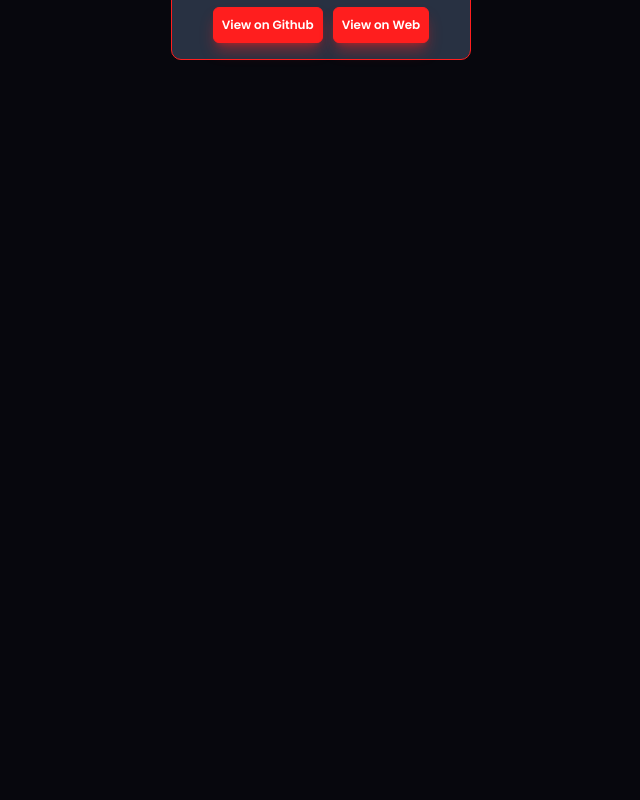
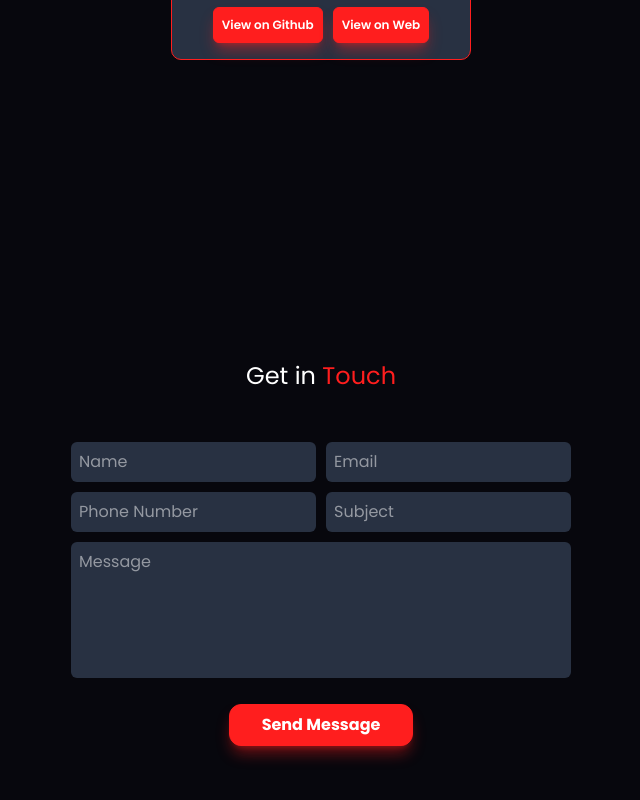
Before and after one commit to Matheus-Aguiarr/portfolio, a React (Vite) app: page / in a window 1280 px wide. Shown: the part 2071-2871 px from the top of the page, without its empty margins (319-959 px from the left). Before the commit the page ends 2181 px from the top, so only its background shows below. Built offline with nearby package versions, Linux system fonts and the light colour scheme.

Commit message:
Add: contact

```diff
--- a/src/App.jsx
+++ b/src/App.jsx
@@ -5,6 +5,7 @@ import Skills from "./components/Skills/Skills.jsx";
 import { useState } from "react";
 import Portfolio from "./components/Portfolio/Portfolio.jsx";
 import Particles from "./Animations/Particles.jsx";
+import Contact from "./components/Contact/Contact.jsx";
 
 function App() {
   const [isMenuOpen, setIsMenuOpen] = useState(false);
@@ -39,6 +40,7 @@ function App() {
         <Home onClick={closeMenu} />
         <Skills onClick={closeMenu} />
         <Portfolio onClick={closeMenu} />
+        <Contact onClick={closeMenu} />
       </div>
     </div>
   );
--- /dev/null
+++ b/src/components/Contact/Contact.css
@@ -0,0 +1,20 @@
+.contact-form input:focus,
+.contact-form textarea:focus {
+  outline: none;
+  box-shadow: inset 2px 2px 3px 1px rgba(0, 0, 0, 0.363);
+  transition: 0.2s ease-in-out;
+}
+
+@media (max-width: 768px) {
+  .contact-form div {
+    flex-direction: column;
+  }
+
+  .contact-form div input {
+    width: 100%;
+  }
+
+  .contact-form {
+    width: 80%;
+  }
+}
--- /dev/null
+++ b/src/components/Contact/Contact.jsx
@@ -0,0 +1,71 @@
+import "./Contact.css";
+
+const Contact = ({ onClick }) => {
+  return (
+    <div
+      onClick={onClick}
+      className="contact mt-[300px] mb-[200px] max-w-[100vw]"
+      id="contact"
+    >
+      <h1 className="text-white text-2xl text-center mb-[50px]">
+        Get in <span className="text-[var(--main-color)]">Touch</span>
+      </h1>
+      <div className="contact-container ">
+        <form
+          action=""
+          className="contact-form flex flex-col gap-[10px] w-[500px] m-auto"
+        >
+          <div className="flex flex-row gap-[10px]">
+            <input
+              type="text"
+              placeholder="Name"
+              name="name"
+              required
+              className="bg-[var(--bg-color03)] p-2 text-white rounded-md w-[50%] border-none"
+            />
+            <input
+              type="email"
+              placeholder="Email"
+              name="email"
+              required
+              className="bg-[var(--bg-color03)] p-2 text-white rounded-md w-[50%] border-none"
+            />
+          </div>
+          <div className="flex flex-row gap-[10px]">
+            <input
+              type="tel"
+              placeholder="Phone Number"
+              name="phone"
+              required
+              className="bg-[var(--bg-color03)] p-2 text-white rounded-md w-[50%] border-none"
+            />
+            <input
+              type="text"
+              placeholder="Subject"
+              name="subject"
+              required
+              className="bg-[var(--bg-color03)] p-2 text-white rounded-md w-[50%] border-none"
+            />
+          </div>
+          <div className="flex flex-col gap-[10px]">
+            <textarea
+              placeholder="Message"
+              name="message"
+              rows="5"
+              required
+              className="bg-[var(--bg-color03)] p-2 text-white rounded-md resize-none"
+            ></textarea>
+            <button
+              type="submit"
+              className="shadow-lg shadow-[#ff1e1e6c] bg-[var(--main-color)] w-[fit-content] m-auto text-[#fff] mt-4 p-2 rounded-xl px-8 hover:bg-[var(--bg-color)] duration-[.5s] hover:text-[var(--main-color)] border-1 border-[var(--main-color)] font-bold cursor-pointer"
+            >
+              Send Message
+            </button>
+          </div>
+        </form>
+      </div>
+    </div>
+  );
+};
+
+export default Contact;
```
